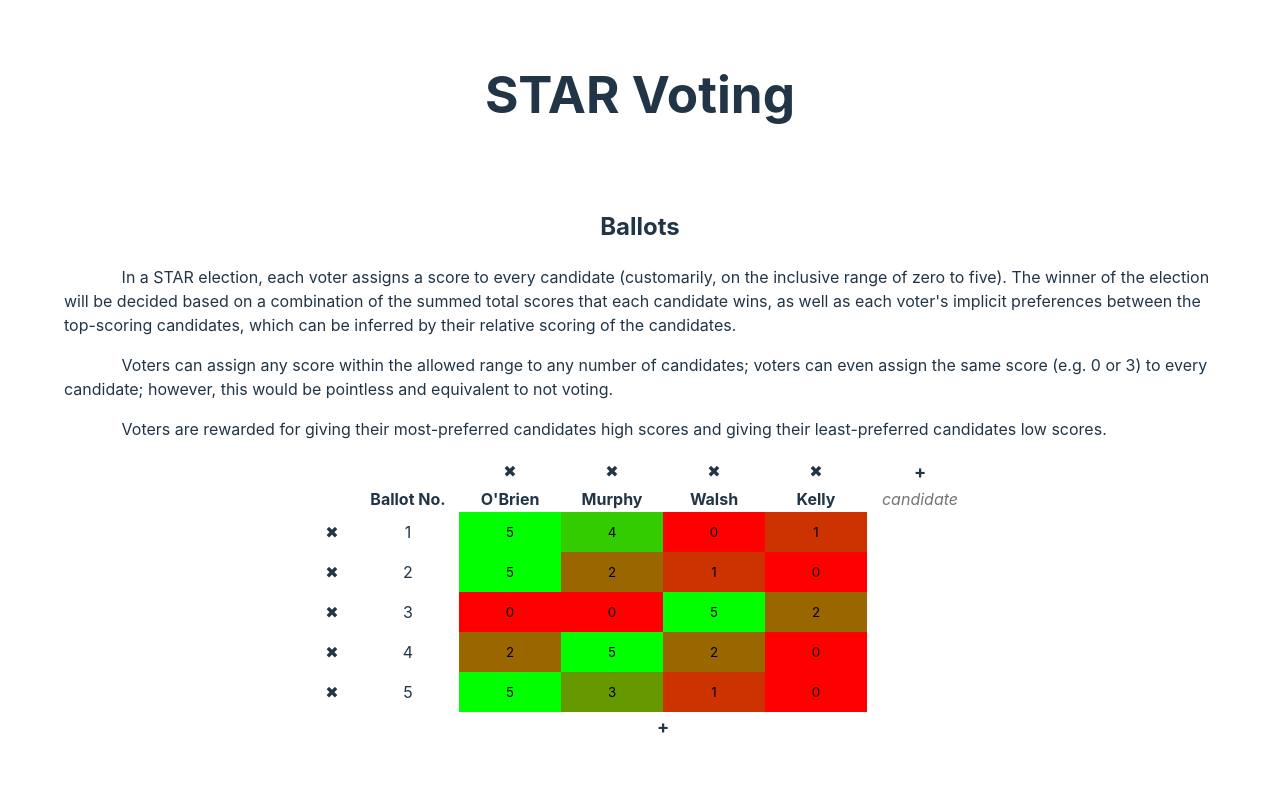
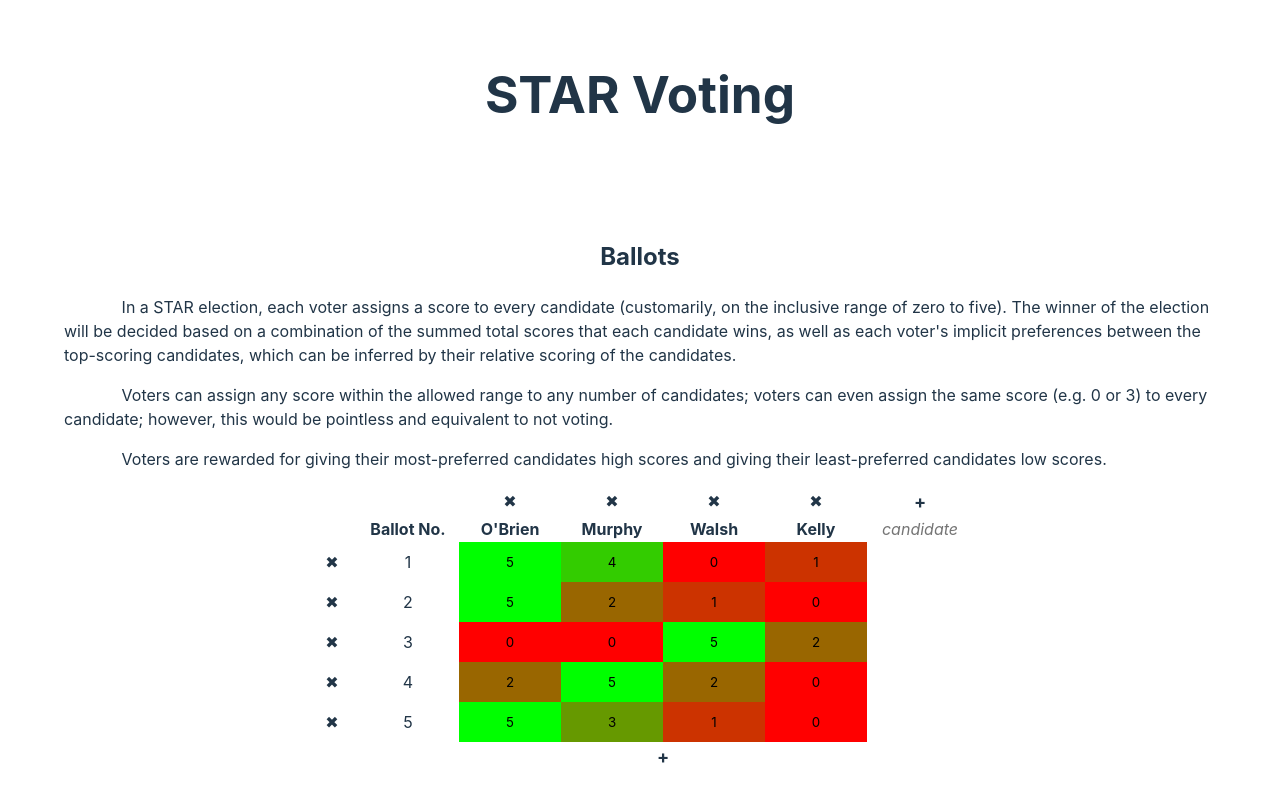
Before and after one commit to boyleconnor/star-voting, a React (Vite) app: page / in a window 1280 px wide. Shown: the top 799 px of the page. Built offline with nearby package versions, Linux system fonts and the light colour scheme.

Commit message:
Add margin to H2

```diff
--- a/src/App.css
+++ b/src/App.css
@@ -39,6 +39,10 @@
 
 .read-the-docs {
   color: #888;
+}
+
+h2 {
+  margin-top: 50px;
 }
 
 p {
```
